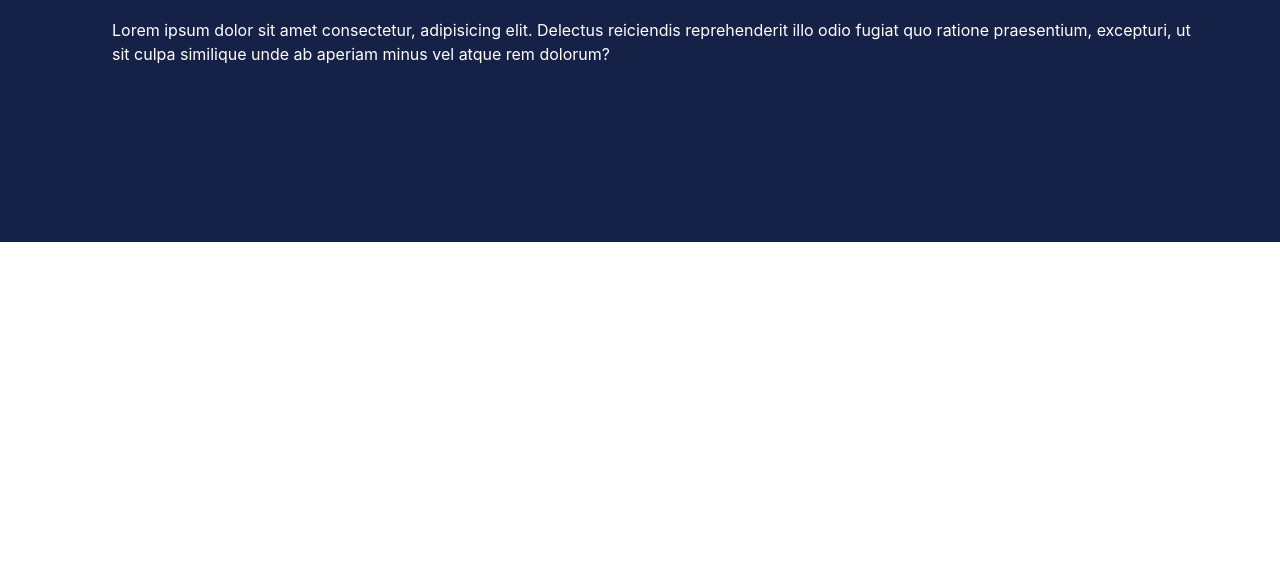
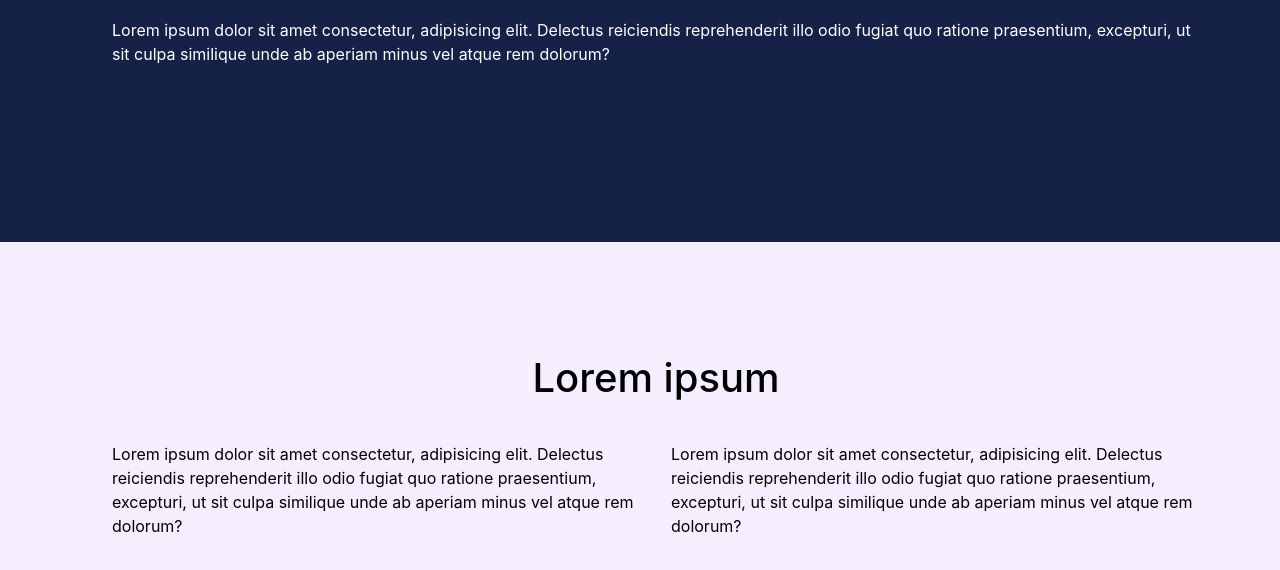
Before and after one commit to JuniorDurand/Minicurso-HTML-e-CSS, a plain HTML site: page bootstrap/index.html in a window 1280 px wide. Shown: the part 662-1232 px from the top of the page. Before the commit the page ends 904 px from the top, so only its background shows below. Drawn offline with nearby package versions, Linux system fonts and the light colour scheme.

Commit message:
add third section.

```diff
--- a/bootstrap/index.html
+++ b/bootstrap/index.html
@@ -44,6 +44,18 @@
                 <header><h1>Lorem ipsum</h1></header>
                 <p>Lorem ipsum dolor sit amet consectetur, adipisicing elit. Delectus reiciendis reprehenderit illo odio fugiat quo ratione praesentium, excepturi, ut sit culpa similique unde ab aperiam minus vel atque rem dolorum?</p>
             </div>
+            <div class="section container-fluid">
+                <header><h1>Lorem ipsum</h1></header>
+                <div class="row">
+                    <div class="col">
+                        <p>Lorem ipsum dolor sit amet consectetur, adipisicing elit. Delectus reiciendis reprehenderit illo odio fugiat quo ratione praesentium, excepturi, ut sit culpa similique unde ab aperiam minus vel atque rem dolorum?</p>
+                    </div>
+                    <div class="col">
+                        <p>Lorem ipsum dolor sit amet consectetur, adipisicing elit. Delectus reiciendis reprehenderit illo odio fugiat quo ratione praesentium, excepturi, ut sit culpa similique unde ab aperiam minus vel atque rem dolorum?</p>
+                    </div>
+                </div>
+
+            </div>
         </main>
     </body>
 </html>
```
